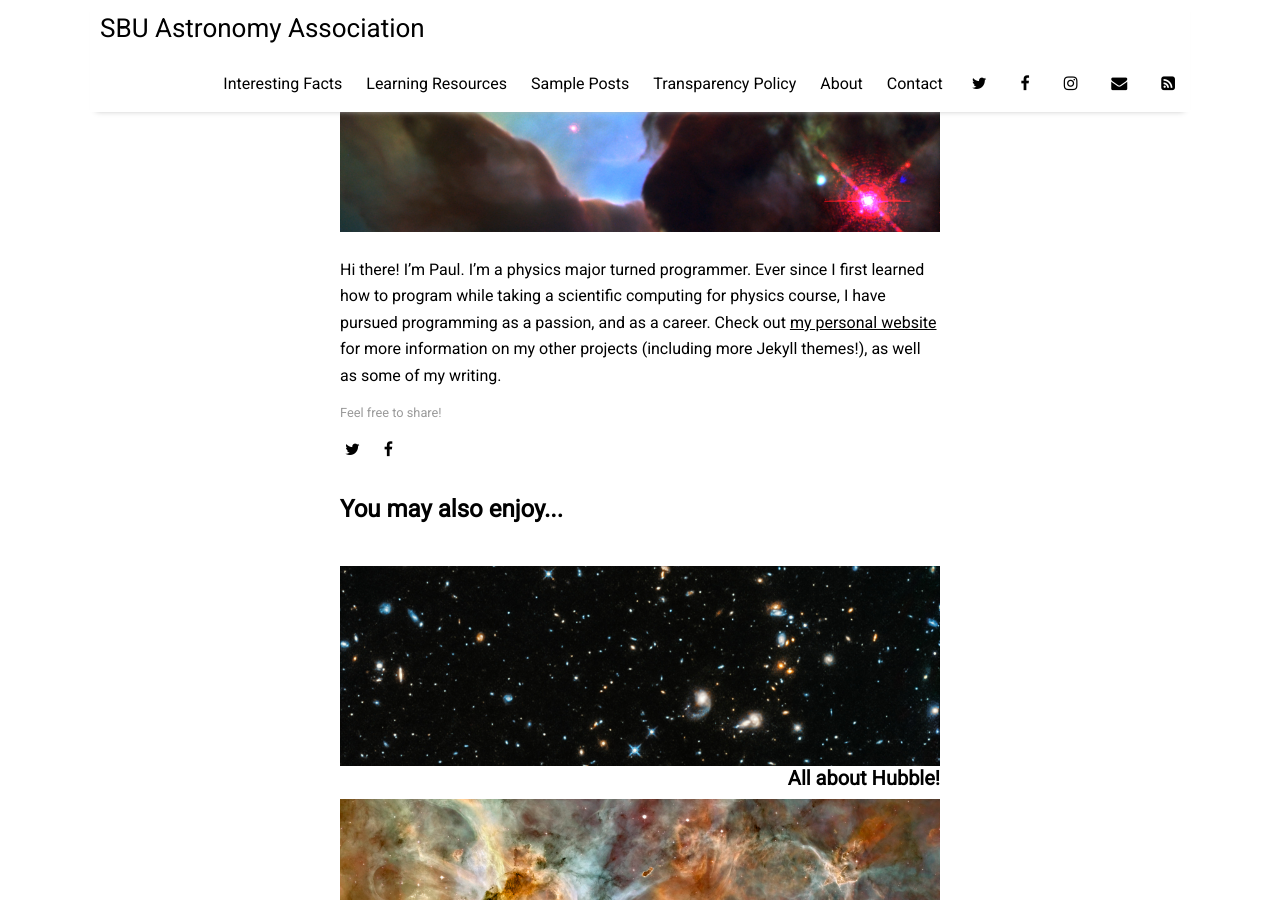
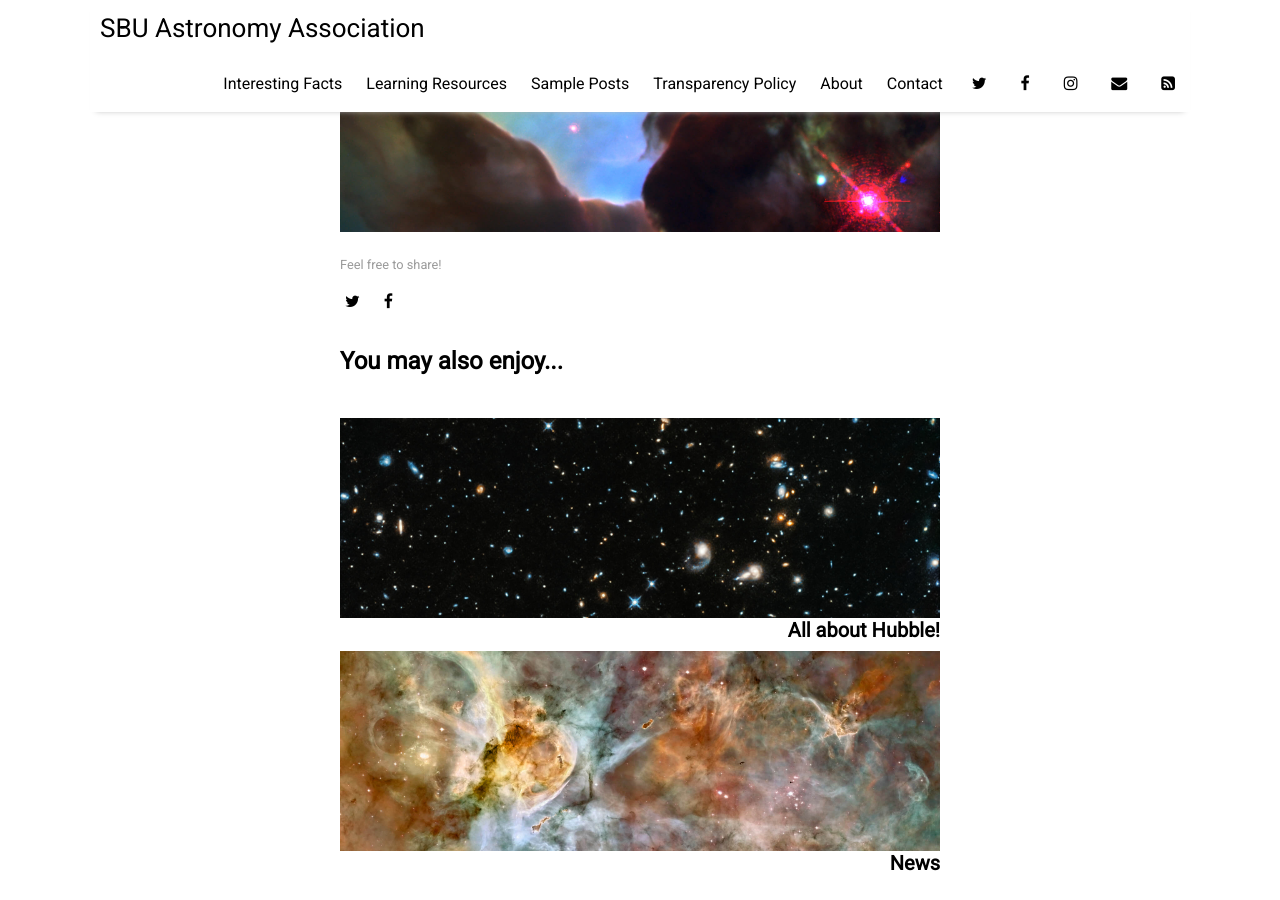
Before and after one commit to Jbarium/site, a Jekyll site: the page built from _posts/2016-04-04-about-the-author.md, in a window 1280 px wide and 900 px high, scrolled down 305 px. Built offline with Jekyll 4.4.1, drawn with Linux system fonts in a browser that asks for light colours; nearby versions of some CDN libraries.

Commit message:
Customize

```diff
--- a/_posts/2016-04-04-about-the-author.md
+++ b/_posts/2016-04-04-about-the-author.md
@@ -6,5 +6,3 @@ categories: facts
 tags: [sample]
 image: rainbow.jpg
 ---
-
-Hi there! I'm Paul. I’m a physics major turned programmer. Ever since I first learned how to program while taking a scientific computing for physics course, I have pursued programming as a passion, and as a career. Check out [my personal website](https://www.lenpaul.com/) for more information on my other projects (including more Jekyll themes!), as well as some of my writing.
```
Also changed, not shown: assets/img/Galaxy.jpg, assets/img/IC.jpg, assets/img/Nebula.jpg, assets/img/cosmic-cloud.jpg, assets/img/rainbow.jpg.
